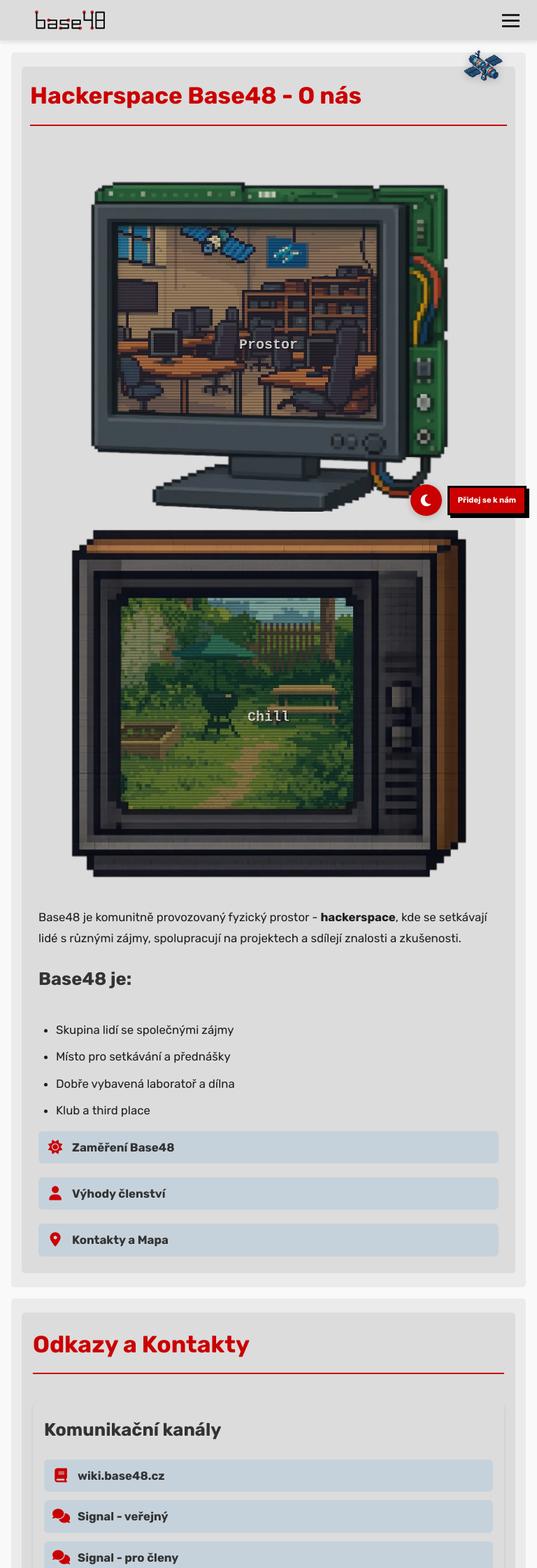
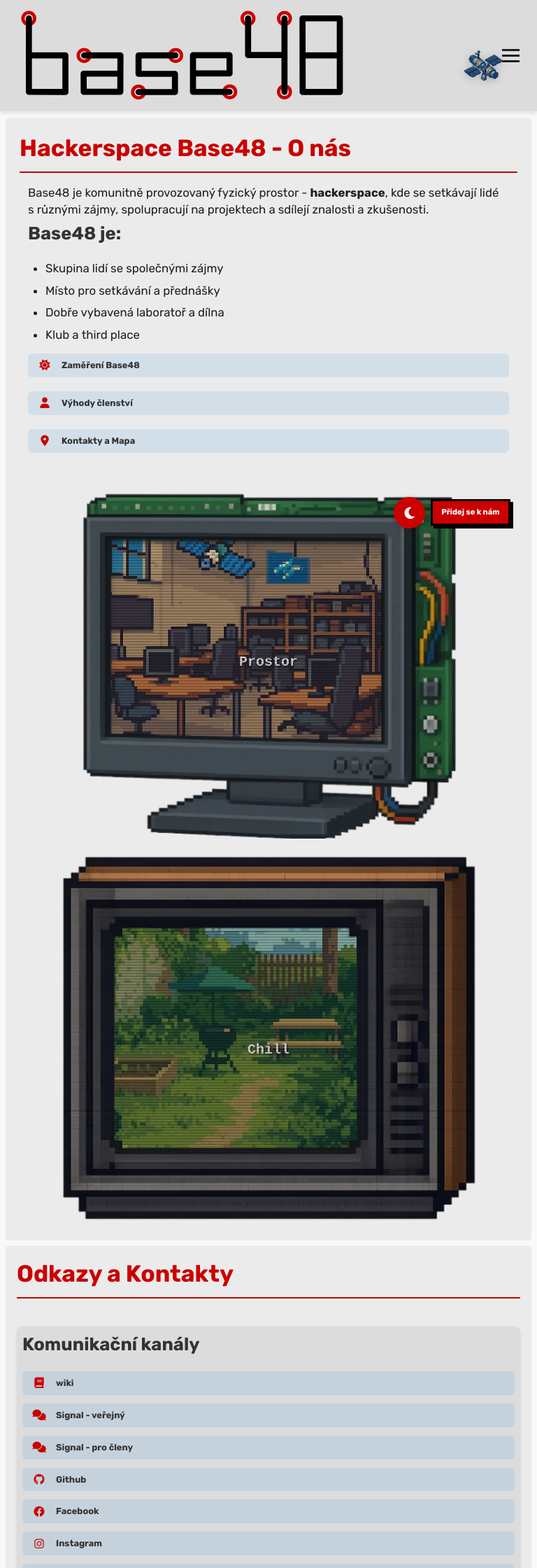
Before and after one commit to Thebys/base48, a PHP site: page / in a window 768 px wide. Shown: the top 2240 px of the page at 70% size. Run offline with PHP 8.4, Linux system fonts and the light colour scheme.

Commit message:
Further Improve responsive display

```diff
--- a/css/base.css
+++ b/css/base.css
@@ -15,12 +15,19 @@ body {
     font-family: 'Rubik', sans-serif;
     font-weight: 400;
     font-size: 1.05rem;
-    line-height: 1.8;
+    line-height: 1.4;
     color: var(--text-color);
     margin: 0;
     padding: 0;
+    max-width: 100vw;
     overflow-x: hidden;
     background-color: var(--background-color);
+    position: relative;
+}
+
+html {
+    overflow-x: hidden;
+    max-width: 100vw;
 }
 
 img {
--- a/css/buttons.css
+++ b/css/buttons.css
@@ -61,8 +61,8 @@
 /* Responsive adjustments */
 @media (max-width: 768px) {
     .fixed-action-buttons {
-        bottom: 15px;
-        right: 15px;
+        bottom: 0vh;
+        right: 5vw;
         gap: 8px;
     }
 
--- a/css/components.css
+++ b/css/components.css
@@ -88,6 +88,8 @@
     display: flex;
     flex-direction: column;
     gap: 20px;
+    max-width: 100%;
+    overflow-x: hidden;
 }
 
 .buttons {
--- a/css/layout.css
+++ b/css/layout.css
@@ -124,6 +124,12 @@ main {
         gap: var(--padding-small);
     }
 }
+@media screen and (max-width: 768px) {
+    .sections {
+        grid-template-columns: 100%;
+        gap: var(--padding-small);
+    }
+}
 
 section {
     border-radius: var(--border-radius);
@@ -139,8 +145,6 @@ section {
     padding: var(--padding-small);
 
     border-top: none;
-    background-color: var(--card-bg);
-    border-radius: var(--border-radius);
     overflow: visible;
 }
 
--- a/css/responsive.css
+++ b/css/responsive.css
@@ -75,7 +75,6 @@
 
     .logo-container {
         margin-bottom: 0;
-        margin-right: 20px;
     }
 
     header h1 {
@@ -130,7 +129,9 @@
     }
 
     .logo {
-        width: 100px;
+        margin: 0 auto;
+        width: 60vw;
+        max-height: 33vh;
     }
 
     nav ul {
@@ -146,13 +147,17 @@
     }
 
     section {
-        padding: 20px 15px;
+        padding: var(--padding-small);
     }
 
     #herobox::before {
         height: 40px;
         /* Smaller roof on mobile */
         top: -30px;
+    }
+
+    .condensed {
+        gap: 5px;
     }
 
     .roof-container {
@@ -195,6 +200,10 @@
         /* Add some padding for the button */
     }
 
+    a.button {
+        font-size: .8rem;
+    }
+
     .hamburger-menu {
         display: block;
         /* Show hamburger on mobile */
@@ -204,7 +213,7 @@
         display: none;
         /* Hide nav wrapper by default on mobile */
         position: absolute;
-        top: 60px;
+        top: 144px;
         /* Adjust based on header height */
         left: 0;
         right: 0;
--- a/css/satellite.css
+++ b/css/satellite.css
@@ -117,7 +117,7 @@
 }
 
 @media (max-width: 768px) {
-        .satellite-sprite {
+    .satellite-sprite {
         width: 48px;
         top: 60px;
     }
--- a/css/variables.css
+++ b/css/variables.css
@@ -2,9 +2,9 @@
 :root {
     /* Common variables */
     --site-width: 960px;
-    --padding-small: 1rem;
-    --padding-medium: 2rem;
-    --padding-large: 3rem;
+    --padding-small: .5rem;
+    --padding-medium: 1rem;
+    --padding-large: 2rem;
     --border-radius: 5px;
 
     /* Light theme (default) */
--- a/index.html
+++ b/index.html
@@ -74,9 +74,9 @@
     <div class="content-wrapper">
         <main class="sections">
             <section id="o-nas" class="about-section">
-                <div class="column">
-                    <h2>Hackerspace Base48 - O nás</h2>
-                    <div class="frame-grid">
+                <div class="column condensed">
+                    <h2 style="margin-bottom: 0;">Hackerspace Base48 - O nás</h2>
+                    <div class="frame-grid" id="intro-frames" style="order: 2;">
                         <a href="#" class="frame-container portrait glow" data-gallery="space">
                             <img src="/img/frame/43_frame_5_lcd_panel.webp" alt="CRT Frame" class="frame-frame">
                             <div class="frame-content scanlines">
@@ -123,7 +123,7 @@
                         </div>
                     </div>
 
-                    <div class="column">
+                    <div class="column condensed">
                         <p>Base48 je komunitně provozovaný fyzický prostor - <strong>hackerspace</strong>,
                             kde se setkávají lidé s různými zájmy,
                             spolupracují na projektech a sdílejí znalosti a zkušenosti.</p>
@@ -169,7 +169,7 @@
                             <div class="buttons">
                                 <a href="https://wiki.base48.cz" target="_blank" class="button">
                                     <i class="fas fa-book"></i>
-                                    <span>wiki.base48.cz</span>
+                                    <span>wiki<span class="hide-on-mobile">.base48.cz</span></span>
                                 </a>
                                 <a href="https://signal.group/#CjQKIHBQ1JXOJ0momxbQIsaBet-gPgFRq9hUQyvVk-BV785AEhBC8WvwTDodUmPzfBrcfbHN"
                                     target="_blank" class="button">
@@ -183,20 +183,20 @@
                                 </a>
                                 <a href="https://github.com/base48" target="_blank" class="button">
                                     <i class="fab fa-github"></i>
-                                    <span>Github base48</span>
+                                    <span>Github <span class="hide-on-mobile">base48</span></span>
                                 </a>
                                 <a href="https://www.facebook.com/Base48.cz/" target="_blank" class="button">
                                     <i class="fab fa-facebook"></i>
-                                    <span>Facebook Base48.cz</span>
+                                    <span>Facebook <span class="hide-on-mobile">/Base48.cz</span></span>
                                 </a>
                                 <a href="https://www.instagram.com/base48cz/" target="_blank" class="button">
                                     <i class="fab fa-instagram"></i>
-                                    <span>Instagram base48cz</span>
+                                    <span>Instagram <span class="hide-on-mobile">@base48cz</span></span>
                                 </a>
                                 <a href="https://www.youtube.com/channel/UCyBFShxrgO1QkRqs7EEM04A" target="_blank"
                                     class="button">
                                     <i class="fab fa-youtube"></i>
-                                    <span>Youtube Base48</span>
+                                    <span>Youtube <span class="hide-on-mobile">/Base48</span></span>
                                 </a>
                             </div>
 
@@ -206,7 +206,8 @@
 
                         <div class="contact-card location">
                             <h3>Adresa</h3>
-                            <div class="addresses" style="display: flex; flex-direction: row; gap: 20px;">
+                            <div class="addresses"
+                                style="display: flex; flex-direction: row; flex-wrap: wrap; gap: 20px;">
                                 <div class="address-block primary">
                                     <address>
                                         Mojmírovo náměstí 17<br>
@@ -314,8 +315,7 @@
                             <div class="info">
                                 <h3>Dílna</h3>
                                 <p>V dílně se dá pracovat se dřevem a kovem. Taky je tu cyklodílna, CNC, hromada nářadí
-                                    a
-                                    dokonce i nějaký ten materiál.</p>
+                                    a dokonce i nějaký ten materiál.</p>
                             </div>
 
                             <div class="frame-container portrait">
@@ -373,7 +373,8 @@
 
                             </p>
 
-                            <div class="button-container" style="flex-direction: row; gap: 10px; margin: 20px 0;">
+                            <div class="button-container"
+                                style="flex-direction: row; flex-wrap: wrap; gap: 10px; margin: 20px 0;">
                                 <a href="https://wiki.base48.cz/wiki/Join_us" target="_blank" class="button">
                                     <i class="fas fa-user"></i>
                                     <span class="button-inner">Chci se stát členem</span>
```
